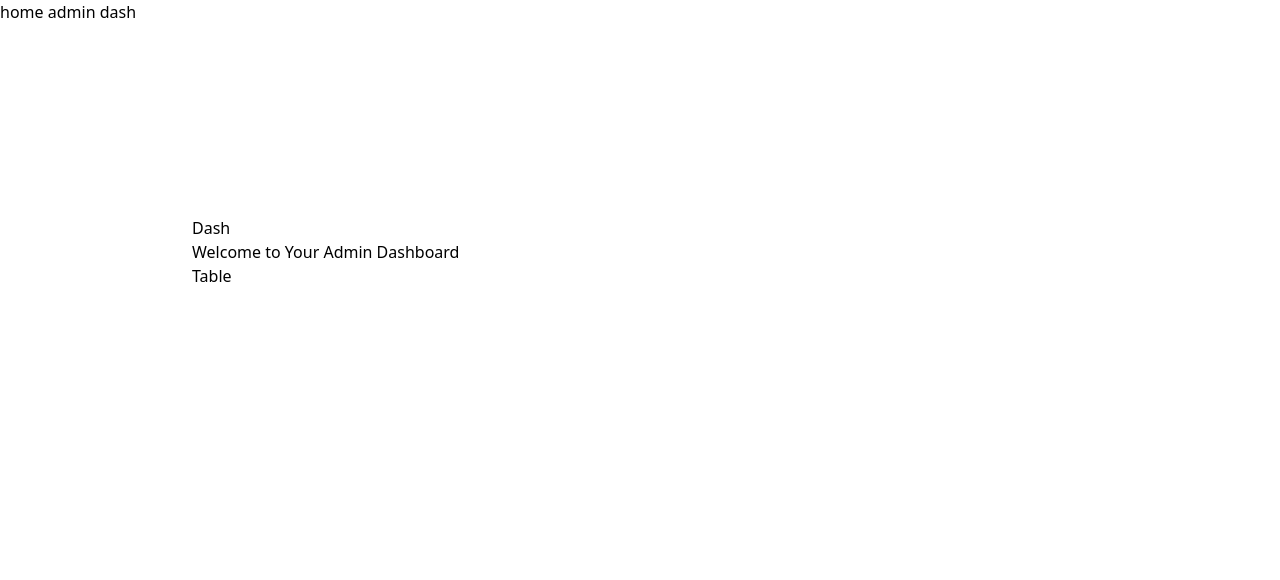
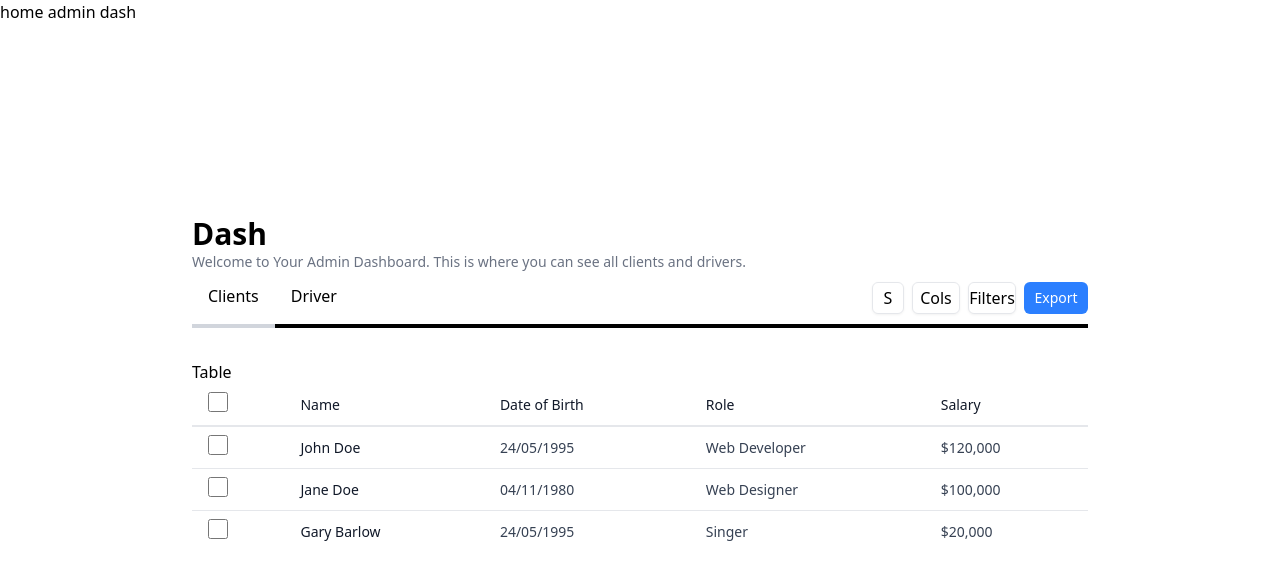
Before and after one commit to EvanCoppa/ISTE-501, a SvelteKit app in the folder client/: page /admin/dash in a window 1280 px wide. Shown: the top 580 px of the page. Built offline with nearby package versions, Linux system fonts and the light colour scheme.

Commit message:
adding table files

```diff
--- a/client/src/routes/admin/dash/+page.svelte
+++ b/client/src/routes/admin/dash/+page.svelte
@@ -4,7 +4,37 @@
 
 <div class="m-48">
 
-    <h1>Dash</h1>
-    <p>Welcome to Your Admin Dashboard</p>
-    <Table></Table>
+    <h1 class="text-3xl font-bold">Dash</h1>
+    <p class="text-gray-500 text-sm  ">Welcome to Your Admin Dashboard. This is where you can see all clients and drivers.</p>
+    <div class="flex flex-row border-b-4">
+
+
+        <div class="translate-y-[4px] flex flex-row">
+
+        <div class="flex flex-row ">
+            <div class="flex flex-row px-4 pb-4 pt-2  border-b-4 border-gray-300 text-center">
+                <h3 class="mx-auto">Clients</h3>
+            </div>
+
+        </div>
+        <div class="flex flex-row ">
+            <div class="flex flex-row px-4 pb-4 pt-2  border-b-4 border-black text-center">
+                <h3 class="mx-auto">Driver</h3>
+            </div>
+
+        </div>
+    </div>
+
+    <div class="flex flex-row justify-between gap-2 ml-auto">
+        <button class="m-auto h-8 w-8 rounded-md bg-white border-1 border-gray-200 drop-shadow-xs" aria-label="Action Button">S</button>
+        <button class="m-auto h-8 w-12 rounded-md bg-white border-1 border-gray-200 drop-shadow-xs" aria-label="Action Button">Cols</button>
+        <button class="m-auto h-8 w-12 rounded-md bg-white border-1 border-gray-200 drop-shadow-xs" aria-label="Action Button">Filters</button>
+        <button class="m-auto h-8 w-16 rounded-md text-sm font-medium bg-blue-500 text-white" aria-label="Action Button">Export</button>
+
+    </div>
+    </div>
+
+    <div class="mt-8">
+        <Table></Table>
+    </div>
 </div>
--- a/client/src/routes/admin/dash/table.svelte
+++ b/client/src/routes/admin/dash/table.svelte
@@ -1,6 +1,69 @@
 <script>
-
+    let array = [0, 1, 2, 3, 4, 5, 6, 7, 8, 9];
 </script>
 
+<div class="flec flex-col ">
 
 <h2>Table</h2>
+<!--
+  Heads up! 👋
+
+  This component comes with some `rtl` classes. Please remove them if they are not needed in your project.
+-->
+
+<div class="overflow-x-auto">
+    <table class="min-w-full divide-y-2 divide-gray-200 bg-white text-sm">
+      <thead class="ltr:text-left rtl:text-right">
+        <tr>
+          <th class="sticky inset-y-0 start-0 bg-white px-4 py-2">
+            <label for="SelectAll" class="sr-only">Select All</label>
+
+            <input type="checkbox" id="SelectAll" class="size-5 rounded-sm border-gray-300" />
+          </th>
+          <th class="px-4 py-2 font-medium whitespace-nowrap text-gray-900">Name</th>
+          <th class="px-4 py-2 font-medium whitespace-nowrap text-gray-900">Date of Birth</th>
+          <th class="px-4 py-2 font-medium whitespace-nowrap text-gray-900">Role</th>
+          <th class="px-4 py-2 font-medium whitespace-nowrap text-gray-900">Salary</th>
+        </tr>
+      </thead>
+
+      <tbody class="divide-y divide-gray-200">
+        <tr>
+          <td class="sticky inset-y-0 start-0 bg-white px-4 py-2">
+            <label class="sr-only" for="Row1">Row 1</label>
+
+            <input class="size-5 rounded-sm border-gray-300" type="checkbox" id="Row1" />
+          </td>
+          <td class="px-4 py-2 font-medium whitespace-nowrap text-gray-900">John Doe</td>
+          <td class="px-4 py-2 whitespace-nowrap text-gray-700">24/05/1995</td>
+          <td class="px-4 py-2 whitespace-nowrap text-gray-700">Web Developer</td>
+          <td class="px-4 py-2 whitespace-nowrap text-gray-700">$120,000</td>
+        </tr>
+
+        <tr>
+          <td class="sticky inset-y-0 start-0 bg-white px-4 py-2">
+            <label class="sr-only" for="Row2">Row 2</label>
+
+            <input class="size-5 rounded-sm border-gray-300" type="checkbox" id="Row2" />
+          </td>
+          <td class="px-4 py-2 font-medium whitespace-nowrap text-gray-900">Jane Doe</td>
+          <td class="px-4 py-2 whitespace-nowrap text-gray-700">04/11/1980</td>
+          <td class="px-4 py-2 whitespace-nowrap text-gray-700">Web Designer</td>
+          <td class="px-4 py-2 whitespace-nowrap text-gray-700">$100,000</td>
+        </tr>
+
+        <tr>
+          <td class="sticky inset-y-0 start-0 bg-white px-4 py-2">
+            <label class="sr-only" for="Row3">Row 3</label>
+
+            <input class="size-5 rounded-sm border-gray-300" type="checkbox" id="Row3" />
+          </td>
+          <td class="px-4 py-2 font-medium whitespace-nowrap text-gray-900">Gary Barlow</td>
+          <td class="px-4 py-2 whitespace-nowrap text-gray-700">24/05/1995</td>
+          <td class="px-4 py-2 whitespace-nowrap text-gray-700">Singer</td>
+          <td class="px-4 py-2 whitespace-nowrap text-gray-700">$20,000</td>
+        </tr>
+      </tbody>
+    </table>
+  </div>
+</div>
```
